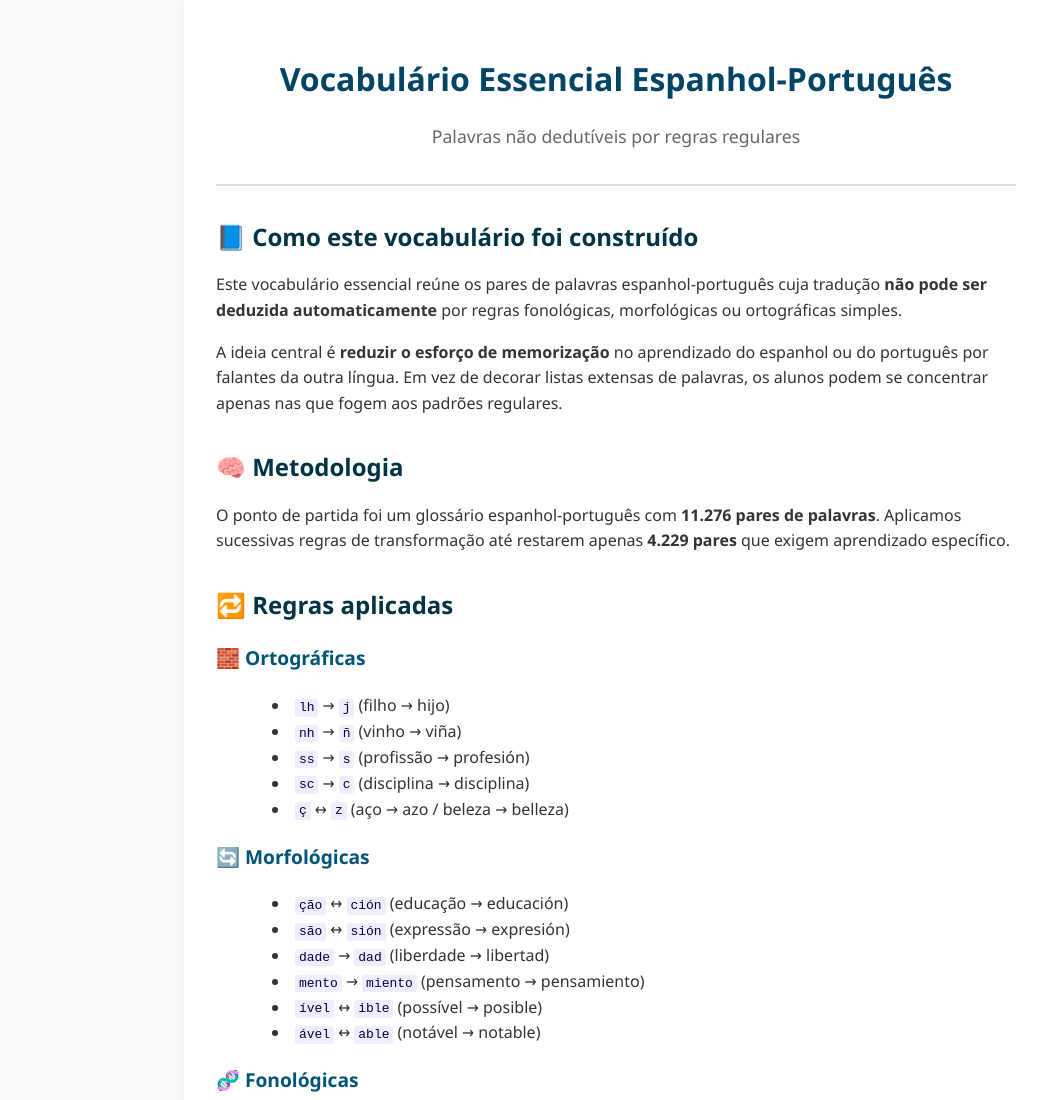
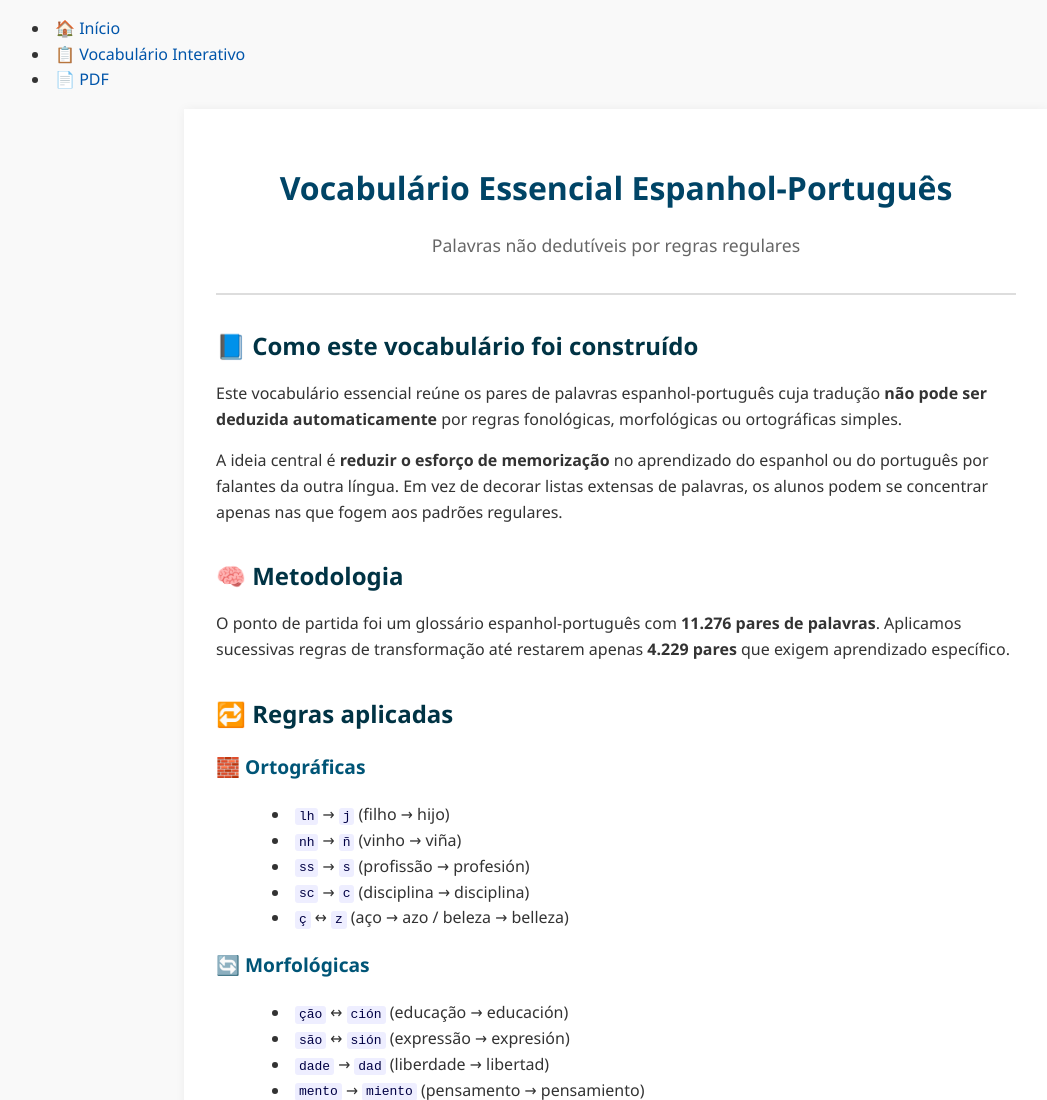
Before and after one commit to Apmaranca/vocabulario-es-pt, a plain HTML site: page index.html in a window 1280 px wide. Shown: the top 1100 px of the page, without its empty margins (24-1071 px from the left). Drawn offline with Linux system fonts and the light colour scheme.

Commit message:
Update index.html

```diff
--- a/index.html
+++ b/index.html
@@ -7,6 +7,13 @@
   <link rel="stylesheet" href="style.css">
 </head>
 <body>
+  <nav>
+  <ul class="menu">
+    <li><a href="index.html">🏠 Início</a></li>
+    <li><a href="vocabulario_es_pt_interativo.html">📋 Vocabulário Interativo</a></li>
+    <li><a href="vocabulario_es_pt.pdf">📄 PDF</a></li>
+  </ul>
+</nav>
   <div class="container">
     <header>
       <h1>Vocabulário Essencial Espanhol-Português</h1>
```
